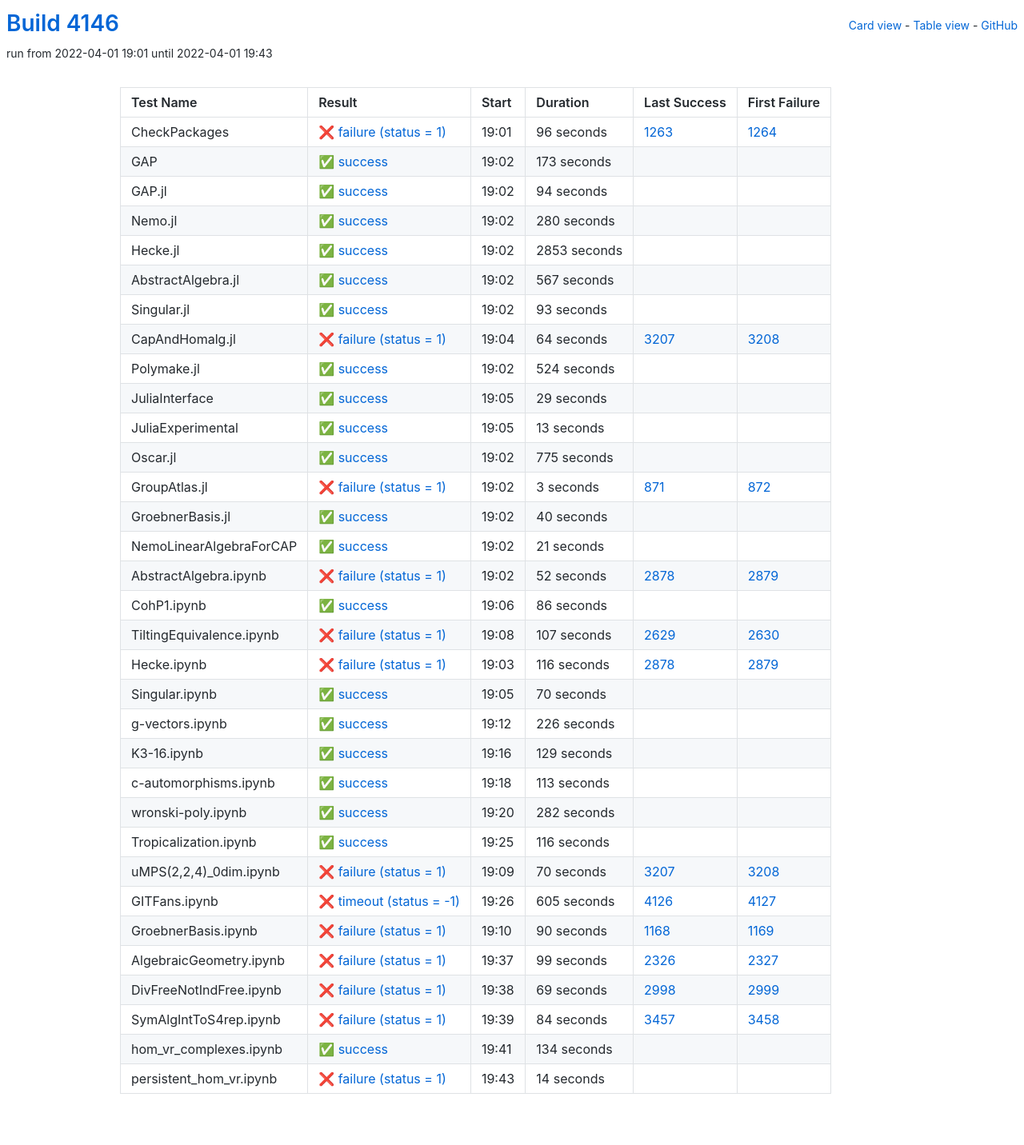
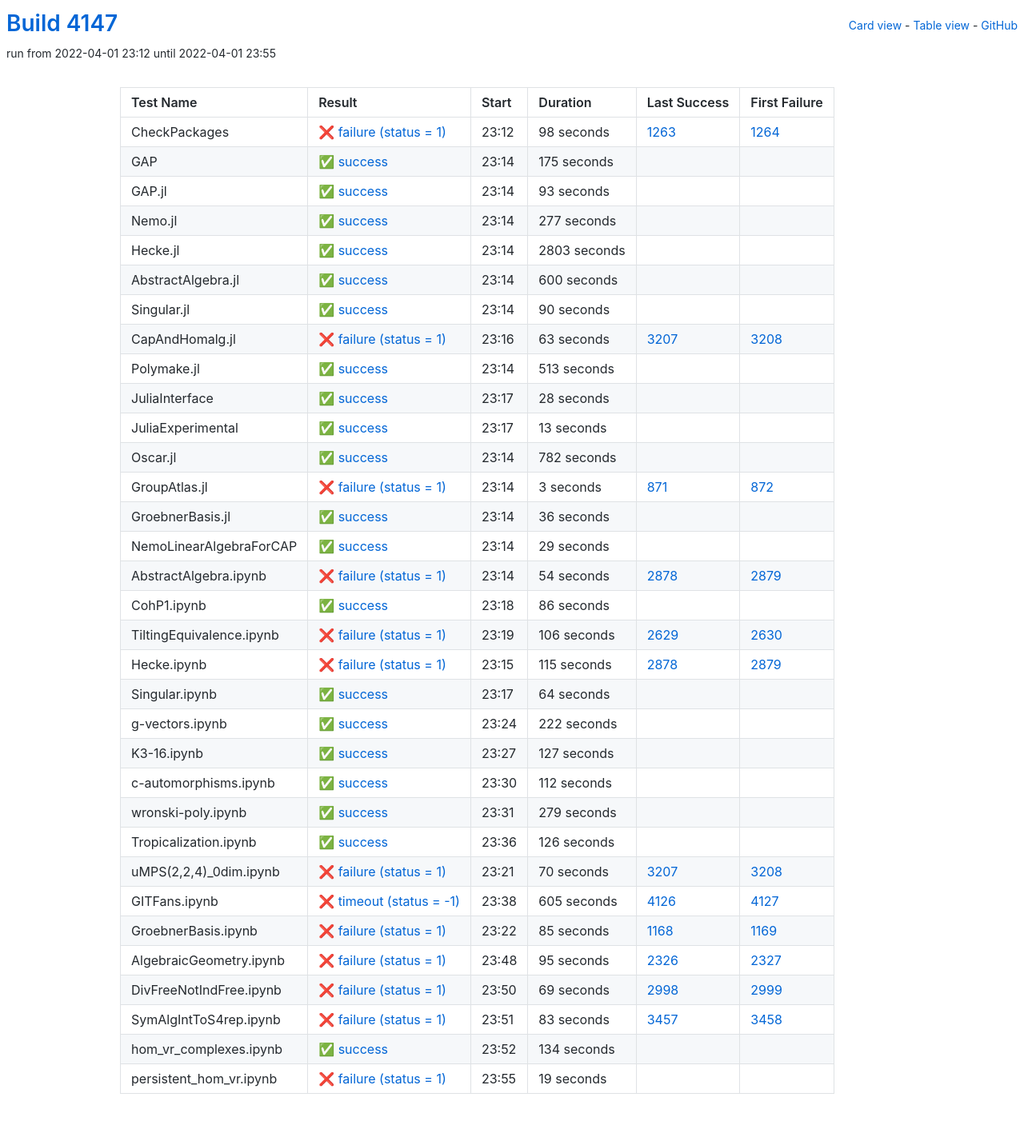
Before and after one commit to oscar-system/oscar-ci-status-stable, a Jekyll site: the page built from table.html, in a window 1280 px wide. Shown: the whole page at 80% size. Built offline with Jekyll 4.4.1, drawn with Linux system fonts in a browser that asks for light colours.

Commit message:
Build #4147

```diff
--- a/_data/ci.yml
+++ b/_data/ci.yml
@@ -1,6 +1,6 @@
 ---
-build: 4146
-build_url: https://oscarci.mathematik.uni-kl.de/job/oscar-stable/4146/
+build: 4147
+build_url: https://oscarci.mathematik.uni-kl.de/job/oscar-stable/4147/
 job: oscar-stable
 organization: oscar-system
 repo: oscar-ci-status-stable
@@ -8,80 +8,32 @@ repourl: https://github.com/oscar-system/oscar-ci-status-stable
 tests:
 - name: CheckPackages
   id: checkpackages
-  log: https://oscarci.mathematik.uni-kl.de/job/oscar-stable/4146/artifact/logs/build-4146/CheckPackages.log
-  start: 2022-04-01 19:01
+  log: https://oscarci.mathematik.uni-kl.de/job/oscar-stable/4147/artifact/logs/build-4147/CheckPackages.log
+  start: 2022-04-01 23:12
   success: false
   exitcode: 1
   status: failure
-  duration: 96
+  duration: 98
   last_success: 1263
   last_success_url: https://oscarci.mathematik.uni-kl.de/job/oscar-stable/1263/
   first_failure: 1264
   first_failure_url: https://oscarci.mathematik.uni-kl.de/job/oscar-stable/1264/
 - name: GAP
   id: gap
-  log: https://oscarci.mathematik.uni-kl.de/job/oscar-stable/4146/artifact/logs/build-4146/GAP.log
-  start: 2022-04-01 19:02
+  log: https://oscarci.mathematik.uni-kl.de/job/oscar-stable/4147/artifact/logs/build-4147/GAP.log
+  start: 2022-04-01 23:14
   success: true
   exitcode: 0
   status: success
-  duration: 173
+  duration: 175
   last_success: false
   last_success_url:
   first_failure: false
   first_failure_url:
 - name: GAP.jl
   id: gap-jl
-  log: https://oscarci.mathematik.uni-kl.de/job/oscar-stable/4146/artifact/logs/build-4146/GAP.jl.log
-  start: 2022-04-01 19:02
-  success: true
-  exitcode: 0
-  status: success
-  duration: 94
-  last_success: false
-  last_success_url:
-  first_failure: false
-  first_failure_url:
-- name: Nemo.jl
-  id: nemo-jl
-  log: https://oscarci.mathematik.uni-kl.de/job/oscar-stable/4146/artifact/logs/build-4146/Nemo.jl.log
-  start: 2022-04-01 19:02
-  success: true
-  exitcode: 0
-  status: success
-  duration: 280
-  last_success: false
-  last_success_url:
-  first_failure: false
-  first_failure_url:
-- name: Hecke.jl
-  id: hecke-jl
-  log: https://oscarci.mathematik.uni-kl.de/job/oscar-stable/4146/artifact/logs/build-4146/Hecke.jl.log
-  start: 2022-04-01 19:02
-  success: true
-  exitcode: 0
-  status: success
-  duration: 2853
-  last_success: false
-  last_success_url:
-  first_failure: false
-  first_failure_url:
-- name: AbstractAlgebra.jl
-  id: abstractalgebra-jl
-  log: https://oscarci.mathematik.uni-kl.de/job/oscar-stable/4146/artifact/logs/build-4146/AbstractAlgebra.jl.log
-  start: 2022-04-01 19:02
-  success: true
-  exitcode: 0
-  status: success
-  duration: 567
-  last_success: false
-  last_success_url:
-  first_failure: false
-  first_failure_url:
-- name: Singular.jl
-  id: singular-jl
-  log: https://oscarci.mathematik.uni-kl.de/job/oscar-stable/4146/artifact/logs/build-4146/Singular.jl.log
-  start: 2022-04-01 19:02
+  log: https://oscarci.mathematik.uni-kl.de/job/oscar-stable/4147/artifact/logs/build-4147/GAP.jl.log
+  start: 2022-04-01 23:14
   success: true
   exitcode: 0
   status: success
@@ -90,46 +42,94 @@ tests:
   last_success_url:
   first_failure: false
   first_failure_url:
+- name: Nemo.jl
+  id: nemo-jl
+  log: https://oscarci.mathematik.uni-kl.de/job/oscar-stable/4147/artifact/logs/build-4147/Nemo.jl.log
+  start: 2022-04-01 23:14
+  success: true
+  exitcode: 0
+  status: success
+  duration: 277
+  last_success: false
+  last_success_url:
+  first_failure: false
+  first_failure_url:
+- name: Hecke.jl
+  id: hecke-jl
+  log: https://oscarci.mathematik.uni-kl.de/job/oscar-stable/4147/artifact/logs/build-4147/Hecke.jl.log
+  start: 2022-04-01 23:14
+  success: true
+  exitcode: 0
+  status: success
+  duration: 2803
+  last_success: false
+  last_success_url:
+  first_failure: false
+  first_failure_url:
+- name: AbstractAlgebra.jl
+  id: abstractalgebra-jl
+  log: https://oscarci.mathematik.uni-kl.de/job/oscar-stable/4147/artifact/logs/build-4147/AbstractAlgebra.jl.log
+  start: 2022-04-01 23:14
+  success: true
+  exitcode: 0
+  status: success
+  duration: 600
+  last_success: false
+  last_success_url:
+  first_failure: false
+  first_failure_url:
+- name: Singular.jl
+  id: singular-jl
+  log: https://oscarci.mathematik.uni-kl.de/job/oscar-stable/4147/artifact/logs/build-4147/Singular.jl.log
+  start: 2022-04-01 23:14
+  success: true
+  exitcode: 0
+  status: success
+  duration: 90
+  last_success: false
+  last_success_url:
+  first_failure: false
+  first_failure_url:
 - name: CapAndHomalg.jl
   id: capandhomalg-jl
-  log: https://oscarci.mathematik.uni-kl.de/job/oscar-stable/4146/artifact/logs/build-4146/CapAndHomalg.jl.log
-  start: 2022-04-01 19:04
+  log: https://oscarci.mathematik.uni-kl.de/job/oscar-stable/4147/artifact/logs/build-4147/CapAndHomalg.jl.log
+  start: 2022-04-01 23:16
   success: false
   exitcode: 1
   status: failure
-  duration: 64
+  duration: 63
   last_success: 3207
   last_success_url: https://oscarci.mathematik.uni-kl.de/job/oscar-stable/3207/
   first_failure: 3208
   first_failure_url: https://oscarci.mathematik.uni-kl.de/job/oscar-stable/3208/
 - name: Polymake.jl
   id: polymake-jl
-  log: https://oscarci.mathematik.uni-kl.de/job/oscar-stable/4146/artifact/logs/build-4146/Polymake.jl.log
-  start: 2022-04-01 19:02
+  log: https://oscarci.mathematik.uni-kl.de/job/oscar-stable/4147/artifact/logs/build-4147/Polymake.jl.log
+  start: 2022-04-01 23:14
   success: true
   exitcode: 0
   status: success
-  duration: 524
+  duration: 513
   last_success: false
   last_success_url:
   first_failure: false
   first_failure_url:
 - name: JuliaInterface
   id: juliainterface
-  log: https://oscarci.mathematik.uni-kl.de/job/oscar-stable/4146/artifact/logs/build-4146/JuliaInterface.log
-  start: 2022-04-01 19:05
+  log: https://oscarci.mathematik.uni-kl.de/job/oscar-stable/4147/artifact/logs/build-4147/JuliaInterface.log
+  start: 2022-04-01 23:17
   success: true
   exitcode: 0
   status: success
-  duration: 29
+  duration: 28
   last_success: false
   last_success_url:
   first_failure: false
   first_failure_url:
 - name: JuliaExperimental
   id: juliaexperimental
-  log: https://oscarci.mathematik.uni-kl.de/job/oscar-stable/4146/artifact/logs/build-4146/JuliaExperimental.log
-  start: 2022-04-01 19:05
+  log: https://oscarci.mathematik.uni-kl.de/job/oscar-stable/4147/artifact/logs/build-4147/JuliaExperimental.log
+  start: 2022-04-01 23:17
   success: true
   exitcode: 0
   status: success
@@ -140,20 +140,20 @@ tests:
   first_failure_url:
 - name: Oscar.jl
   id: oscar-jl
-  log: https://oscarci.mathematik.uni-kl.de/job/oscar-stable/4146/artifact/logs/build-4146/Oscar.jl.log
-  start: 2022-04-01 19:02
+  log: https://oscarci.mathematik.uni-kl.de/job/oscar-stable/4147/artifact/logs/build-4147/Oscar.jl.log
+  start: 2022-04-01 23:14
   success: true
   exitcode: 0
   status: success
-  duration: 775
+  duration: 782
   last_success: false
   last_success_url:
   first_failure: false
   first_failure_url:
 - name: GroupAtlas.jl
   id: groupatlas-jl
-  log: https://oscarci.mathematik.uni-kl.de/job/oscar-stable/4146/artifact/logs/build-4146/GroupAtlas.jl.log
-  start: 2022-04-01 19:02
+  log: https://oscarci.mathematik.uni-kl.de/job/oscar-stable/4147/artifact/logs/build-4147/GroupAtlas.jl.log
+  start: 2022-04-01 23:14
   success: false
   exitcode: 1
   status: failure
@@ -164,44 +164,44 @@ tests:
   first_failure_url: https://oscarci.mathematik.uni-kl.de/job/oscar-stable/872/
 - name: GroebnerBasis.jl
   id: groebnerbasis-jl
-  log: https://oscarci.mathematik.uni-kl.de/job/oscar-stable/4146/artifact/logs/build-4146/GroebnerBasis.jl.log
-  start: 2022-04-01 19:02
+  log: https://oscarci.mathematik.uni-kl.de/job/oscar-stable/4147/artifact/logs/build-4147/GroebnerBasis.jl.log
+  start: 2022-04-01 23:14
   success: true
   exitcode: 0
   status: success
-  duration: 40
+  duration: 36
   last_success: false
   last_success_url:
   first_failure: false
   first_failure_url:
 - name: NemoLinearAlgebraForCAP
   id: nemolinearalgebraforcap
-  log: https://oscarci.mathematik.uni-kl.de/job/oscar-stable/4146/artifact/logs/build-4146/NemoLinearAlgebraForCAP.log
-  start: 2022-04-01 19:02
+  log: https://oscarci.mathematik.uni-kl.de/job/oscar-stable/4147/artifact/logs/build-4147/NemoLinearAlgebraForCAP.log
+  start: 2022-04-01 23:14
   success: true
   exitcode: 0
   status: success
-  duration: 21
+  duration: 29
   last_success: false
   last_success_url:
   first_failure: false
   first_failure_url:
 - name: AbstractAlgebra.ipynb
   id: abstractalgebra-ipynb
-  log: https://oscarci.mathematik.uni-kl.de/job/oscar-stable/4146/artifact/logs/build-4146/AbstractAlgebra.ipynb.log
-  start: 2022-04-01 19:02
+  log: https://oscarci.mathematik.uni-kl.de/job/oscar-stable/4147/artifact/logs/build-4147/AbstractAlgebra.ipynb.log
+  start: 2022-04-01 23:14
   success: false
   exitcode: 1
   status: failure
-  duration: 52
+  duration: 54
   last_success: 2878
   last_success_url: https://oscarci.mathematik.uni-kl.de/job/oscar-stable/2878/
   first_failure: 2879
   first_failure_url: https://oscarci.mathematik.uni-kl.de/job/oscar-stable/2879/
 - name: CohP1.ipynb
   id: cohp1-ipynb
-  log: https://oscarci.mathematik.uni-kl.de/job/oscar-stable/4146/artifact/logs/build-4146/CohP1.ipynb.log
-  start: 2022-04-01 19:06
+  log: https://oscarci.mathematik.uni-kl.de/job/oscar-stable/4147/artifact/logs/build-4147/CohP1.ipynb.log
+  start: 2022-04-01 23:18
   success: true
   exitcode: 0
   status: success
@@ -212,104 +212,104 @@ tests:
   first_failure_url:
 - name: TiltingEquivalence.ipynb
   id: tiltingequivalence-ipynb
-  log: https://oscarci.mathematik.uni-kl.de/job/oscar-stable/4146/artifact/logs/build-4146/TiltingEquivalence.ipynb.log
-  start: 2022-04-01 19:08
+  log: https://oscarci.mathematik.uni-kl.de/job/oscar-stable/4147/artifact/logs/build-4147/TiltingEquivalence.ipynb.log
+  start: 2022-04-01 23:19
   success: false
   exitcode: 1
   status: failure
-  duration: 107
+  duration: 106
   last_success: 2629
   last_success_url: https://oscarci.mathematik.uni-kl.de/job/oscar-stable/2629/
   first_failure: 2630
   first_failure_url: https://oscarci.mathematik.uni-kl.de/job/oscar-stable/2630/
 - name: Hecke.ipynb
   id: hecke-ipynb
-  log: https://oscarci.mathematik.uni-kl.de/job/oscar-stable/4146/artifact/logs/build-4146/Hecke.ipynb.log
-  start: 2022-04-01 19:03
+  log: https://oscarci.mathematik.uni-kl.de/job/oscar-stable/4147/artifact/logs/build-4147/Hecke.ipynb.log
+  start: 2022-04-01 23:15
   success: false
   exitcode: 1
   status: failure
-  duration: 116
+  duration: 115
   last_success: 2878
   last_success_url: https://oscarci.mathematik.uni-kl.de/job/oscar-stable/2878/
   first_failure: 2879
   first_failure_url: https://oscarci.mathematik.uni-kl.de/job/oscar-stable/2879/
 - name: Singular.ipynb
   id: singular-ipynb
-  log: https://oscarci.mathematik.uni-kl.de/job/oscar-stable/4146/artifact/logs/build-4146/Singular.ipynb.log
-  start: 2022-04-01 19:05
+  log: https://oscarci.mathematik.uni-kl.de/job/oscar-stable/4147/artifact/logs/build-4147/Singular.ipynb.log
+  start: 2022-04-01 23:17
   success: true
   exitcode: 0
   status: success
-  duration: 70
+  duration: 64
   last_success: false
   last_success_url:
   first_failure: false
   first_failure_url:
 - name: g-vectors.ipynb
   id: g-vectors-ipynb
-  log: https://oscarci.mathematik.uni-kl.de/job/oscar-stable/4146/artifact/logs/build-4146/g-vectors.ipynb.log
-  start: 2022-04-01 19:12
+  log: https://oscarci.mathematik.uni-kl.de/job/oscar-stable/4147/artifact/logs/build-4147/g-vectors.ipynb.log
+  start: 2022-04-01 23:24
   success: true
   exitcode: 0
   status: success
-  duration: 226
+  duration: 222
   last_success: false
   last_success_url:
   first_failure: false
   first_failure_url:
 - name: K3-16.ipynb
   id: k3-16-ipynb
-  log: https://oscarci.mathematik.uni-kl.de/job/oscar-stable/4146/artifact/logs/build-4146/K3-16.ipynb.log
-  start: 2022-04-01 19:16
+  log: https://oscarci.mathematik.uni-kl.de/job/oscar-stable/4147/artifact/logs/build-4147/K3-16.ipynb.log
+  start: 2022-04-01 23:27
   success: true
   exitcode: 0
   status: success
-  duration: 129
+  duration: 127
   last_success: false
   last_success_url:
   first_failure: false
   first_failure_url:
 - name: c-automorphisms.ipynb
   id: c-automorphisms-ipynb
-  log: https://oscarci.mathematik.uni-kl.de/job/oscar-stable/4146/artifact/logs/build-4146/c-automorphisms.ipynb.log
-  start: 2022-04-01 19:18
+  log: https://oscarci.mathematik.uni-kl.de/job/oscar-stable/4147/artifact/logs/build-4147/c-automorphisms.ipynb.log
+  start: 2022-04-01 23:30
   success: true
   exitcode: 0
   status: success
-  duration: 113
+  duration: 112
   last_success: false
   last_success_url:
   first_failure: false
   first_failure_url:
 - name: wronski-poly.ipynb
   id: wronski-poly-ipynb
-  log: https://oscarci.mathematik.uni-kl.de/job/oscar-stable/4146/artifact/logs/build-4146/wronski-poly.ipynb.log
-  start: 2022-04-01 19:20
+  log: https://oscarci.mathematik.uni-kl.de/job/oscar-stable/4147/artifact/logs/build-4147/wronski-poly.ipynb.log
+  start: 2022-04-01 23:31
   success: true
   exitcode: 0
   status: success
-  duration: 282
+  duration: 279
   last_success: false
   last_success_url:
   first_failure: false
   first_failure_url:
 - name: Tropicalization.ipynb
   id: tropicalization-ipynb
-  log: https://oscarci.mathematik.uni-kl.de/job/oscar-stable/4146/artifact/logs/build-4146/Tropicalization.ipynb.log
-  start: 2022-04-01 19:25
+  log: https://oscarci.mathematik.uni-kl.de/job/oscar-stable/4147/artifact/logs/build-4147/Tropicalization.ipynb.log
+  start: 2022-04-01 23:36
   success: true
   exitcode: 0
   status: success
-  duration: 116
+  duration: 126
   last_success: false
   last_success_url:
   first_failure: false
   first_failure_url:
 - name: uMPS(2,2,4)_0dim.ipynb
   id: umps-2-2-4-0dim-ipynb
-  log: https://oscarci.mathematik.uni-kl.de/job/oscar-stable/4146/artifact/logs/build-4146/uMPS-2-2-4-_0dim.ipynb.log
-  start: 2022-04-01 19:09
+  log: https://oscarci.mathematik.uni-kl.de/job/oscar-stable/4147/artifact/logs/build-4147/uMPS-2-2-4-_0dim.ipynb.log
+  start: 2022-04-01 23:21
   success: false
   exitcode: 1
   status: failure
@@ -320,8 +320,8 @@ tests:
   first_failure_url: https://oscarci.mathematik.uni-kl.de/job/oscar-stable/3208/
 - name: GITFans.ipynb
   id: gitfans-ipynb
-  log: https://oscarci.mathematik.uni-kl.de/job/oscar-stable/4146/artifact/logs/build-4146/GITFans.ipynb.log
-  start: 2022-04-01 19:26
+  log: https://oscarci.mathematik.uni-kl.de/job/oscar-stable/4147/artifact/logs/build-4147/GITFans.ipynb.log
+  start: 2022-04-01 23:38
   success: false
   exitcode: -1
   status: timeout
@@ -332,32 +332,32 @@ tests:
   first_failure_url: https://oscarci.mathematik.uni-kl.de/job/oscar-stable/4127/
 - name: GroebnerBasis.ipynb
   id: groebnerbasis-ipynb
-  log: https://oscarci.mathematik.uni-kl.de/job/oscar-stable/4146/artifact/logs/build-4146/GroebnerBasis.ipynb.log
-  start: 2022-04-01 19:10
+  log: https://oscarci.mathematik.uni-kl.de/job/oscar-stable/4147/artifact/logs/build-4147/GroebnerBasis.ipynb.log
+  start: 2022-04-01 23:22
   success: false
   exitcode: 1
   status: failure
-  duration: 90
+  duration: 85
   last_success: 1168
   last_success_url: https://oscarci.mathematik.uni-kl.de/job/oscar-stable/1168/
   first_failure: 1169
   first_failure_url: https://oscarci.mathematik.uni-kl.de/job/oscar-stable/1169/
 - name: AlgebraicGeometry.ipynb
   id: algebraicgeometry-ipynb
-  log: https://oscarci.mathematik.uni-kl.de/job/oscar-stable/4146/artifact/logs/build-4146/AlgebraicGeometry.ipynb.log
-  start: 2022-04-01 19:37
+  log: https://oscarci.mathematik.uni-kl.de/job/oscar-stable/4147/artifact/logs/build-4147/AlgebraicGeometry.ipynb.log
+  start: 2022-04-01 23:48
   success: false
   exitcode: 1
   status: failure
-  duration: 99
+  duration: 95
   last_success: 2326
   last_success_url: https://oscarci.mathematik.uni-kl.de/job/oscar-stable/2326/
   first_failure: 2327
   first_failure_url: https://oscarci.mathematik.uni-kl.de/job/oscar-stable/2327/
 - name: DivFreeNotIndFree.ipynb
   id: divfreenotindfree-ipynb
-  log: https://oscarci.mathematik.uni-kl.de/job/oscar-stable/4146/artifact/logs/build-4146/DivFreeNotIndFree.ipynb.log
-  start: 2022-04-01 19:38
+  log: https://oscarci.mathematik.uni-kl.de/job/oscar-stable/4147/artifact/logs/build-4147/DivFreeNotIndFree.ipynb.log
+  start: 2022-04-01 23:50
   success: false
   exitcode: 1
   status: failure
@@ -368,20 +368,20 @@ tests:
   first_failure_url: https://oscarci.mathematik.uni-kl.de/job/oscar-stable/2999/
 - name: SymAlgIntToS4rep.ipynb
   id: symalginttos4rep-ipynb
-  log: https://oscarci.mathematik.uni-kl.de/job/oscar-stable/4146/artifact/logs/build-4146/SymAlgIntToS4rep.ipynb.log
-  start: 2022-04-01 19:39
+  log: https://oscarci.mathematik.uni-kl.de/job/oscar-stable/4147/artifact/logs/build-4147/SymAlgIntToS4rep.ipynb.log
+  start: 2022-04-01 23:51
   success: false
   exitcode: 1
   status: failure
-  duration: 84
+  duration: 83
   last_success: 3457
   last_success_url: https://oscarci.mathematik.uni-kl.de/job/oscar-stable/3457/
   first_failure: 3458
   first_failure_url: https://oscarci.mathematik.uni-kl.de/job/oscar-stable/3458/
 - name: hom_vr_complexes.ipynb
   id: hom-vr-complexes-ipynb
-  log: https://oscarci.mathematik.uni-kl.de/job/oscar-stable/4146/artifact/logs/build-4146/hom_vr_complexes.ipynb.log
-  start: 2022-04-01 19:41
+  log: https://oscarci.mathematik.uni-kl.de/job/oscar-stable/4147/artifact/logs/build-4147/hom_vr_complexes.ipynb.log
+  start: 2022-04-01 23:52
   success: true
   exitcode: 0
   status: success
@@ -392,12 +392,12 @@ tests:
   first_failure_url:
 - name: persistent_hom_vr.ipynb
   id: persistent-hom-vr-ipynb
-  log: https://oscarci.mathematik.uni-kl.de/job/oscar-stable/4146/artifact/logs/build-4146/persistent_hom_vr.ipynb.log
-  start: 2022-04-01 19:43
+  log: https://oscarci.mathematik.uni-kl.de/job/oscar-stable/4147/artifact/logs/build-4147/persistent_hom_vr.ipynb.log
+  start: 2022-04-01 23:55
   success: false
   exitcode: 1
   status: failure
-  duration: 14
+  duration: 19
   last_success: false
   last_success_url:
   first_failure: false
```
Also changed, not shown: README.md.
